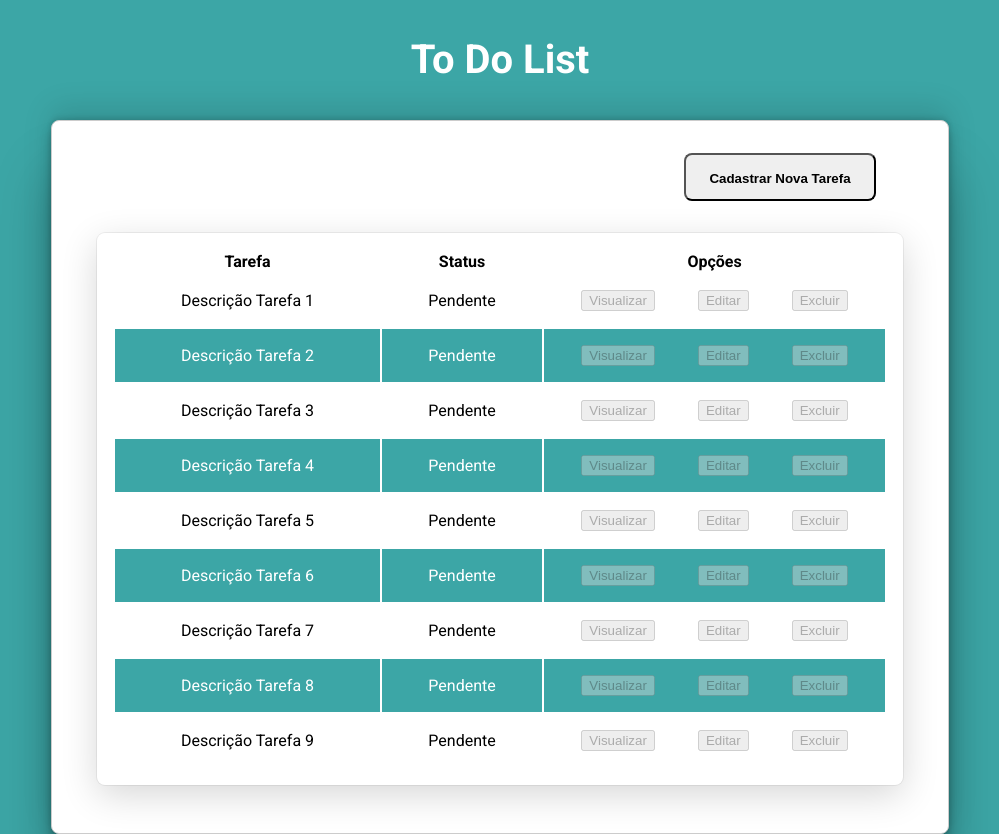
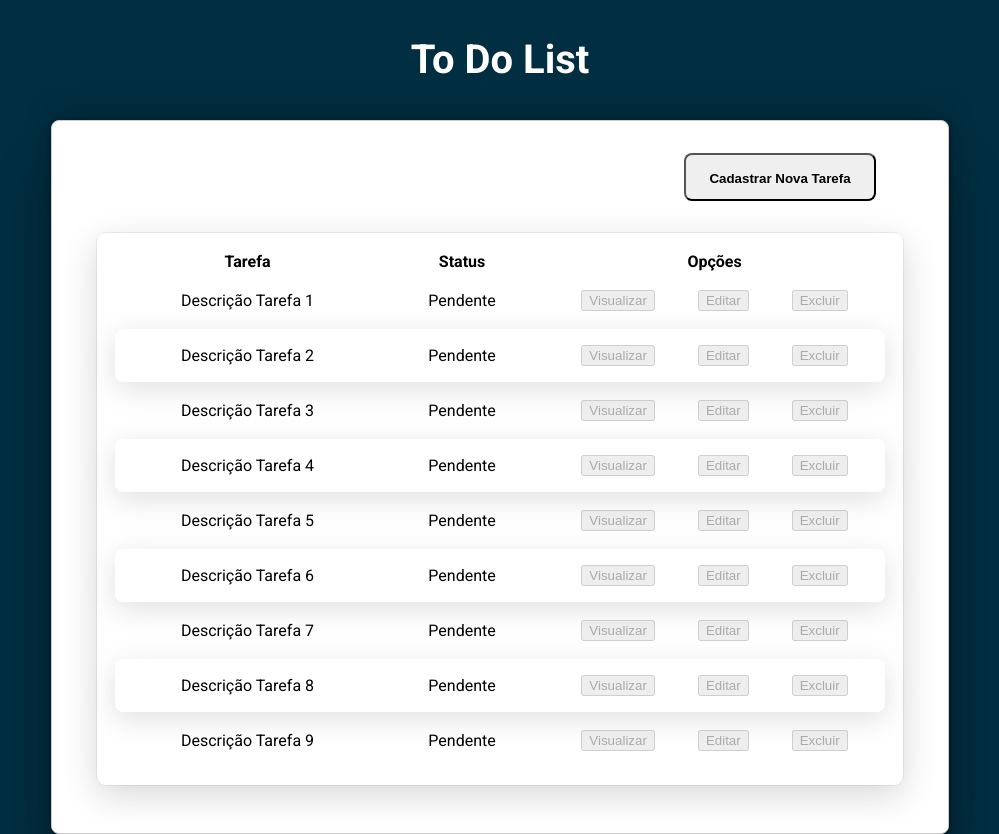
Before and after one commit to lcavalcanti393/ToDo-List, a React (Vite) app: page / in a window 1280 px wide. Shown: the whole page, without its empty margins (140-1139 px from the left). Built offline with nearby package versions, Linux system fonts and the light colour scheme.

Commit message:
Same changes on table's style

```diff
--- a/src/Components/Table.module.css
+++ b/src/Components/Table.module.css
@@ -62,14 +62,20 @@
     box-shadow: rgba(0, 0, 0, 0.16) 0px 10px 36px 0px, rgba(0, 0, 0, 0.06) 0px 0px 0px 1px;
 }
 
+.table tbody tr {
+    border-radius: 8px;
+}
+
 .table tbody tr:nth-child(even) {
-    background-color: var(--fourth-color);
-    color: #fff;
+    /*background-color: var(--fourth-color);
+    color: #fff;*/
+    box-shadow: rgba(100, 100, 111, 0.2) 0px 7px 29px 0px;
 }
 
 .table tr td{
     padding: 1rem;
     text-align: center;
+
 
 }
 
--- a/src/global.css
+++ b/src/global.css
@@ -24,5 +24,5 @@ body {
 
     font-family: 'Roboto', sans-serif;
 
-    background-color: var(--fourth-color);
+    background-color: var(--first-color);
 }
```
